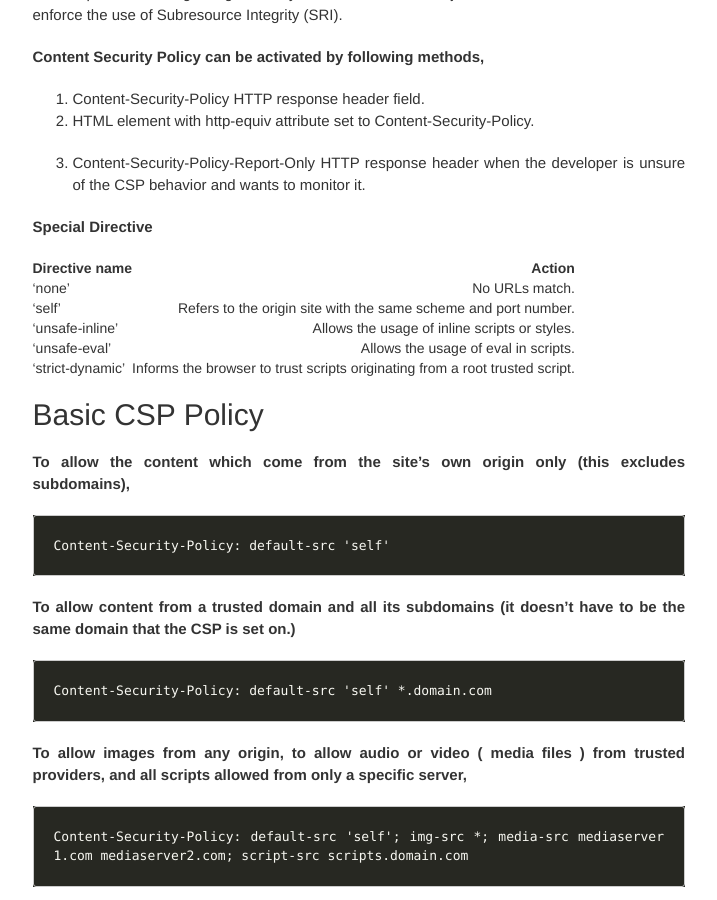
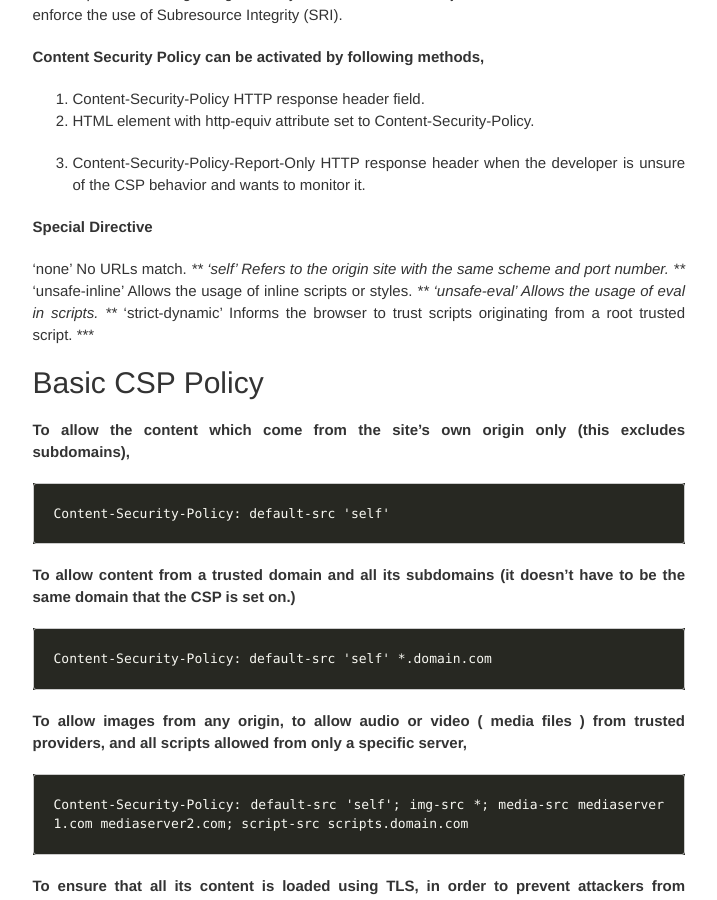
Before and after one commit to shivaGprasadh/shivaGprasadh.github.io, a Jekyll site: the page built from _posts/2020-03-02-content-security-policy.md, in a window 1280 px wide and 900 px high, scrolled down 417 px. Shown: the whole window, without its empty margins (135-852 px from the left). Built offline with Jekyll 4.4.1, drawn with Linux system fonts in a browser that asks for light colours; nearby versions of some CDN libraries; our own code applies the rules of GitHub Pages for plain Markdown files; comment, search, counter and statistics services are not loaded.

Commit message:
Update 2020-03-02-content-security-policy.md

```diff
--- a/_posts/2020-03-02-content-security-policy.md
+++ b/_posts/2020-03-02-content-security-policy.md
@@ -22,13 +22,16 @@
 
 **Special Directive**
 
-| Directive name | Action |
-|----------------|--------:|
-| 'none' | No URLs match.|
-| 'self' | Refers to the origin site with the same scheme and port number.|
-| 'unsafe-inline' | Allows the usage of inline scripts or styles.|
-| 'unsafe-eval' | Allows the usage of eval in scripts.|
-| 'strict-dynamic' | Informs the browser to trust scripts originating from a root trusted script.|
+'none'  No URLs match.
+***
+'self'  Refers to the origin site with the same scheme and port number.
+***
+'unsafe-inline'  Allows the usage of inline scripts or styles.
+***
+'unsafe-eval'  Allows the usage of eval in scripts.
+***
+'strict-dynamic'  Informs the browser to trust scripts originating from a root trusted script.
+***
 
 
 ## [](#header-4)Basic CSP Policy
```
